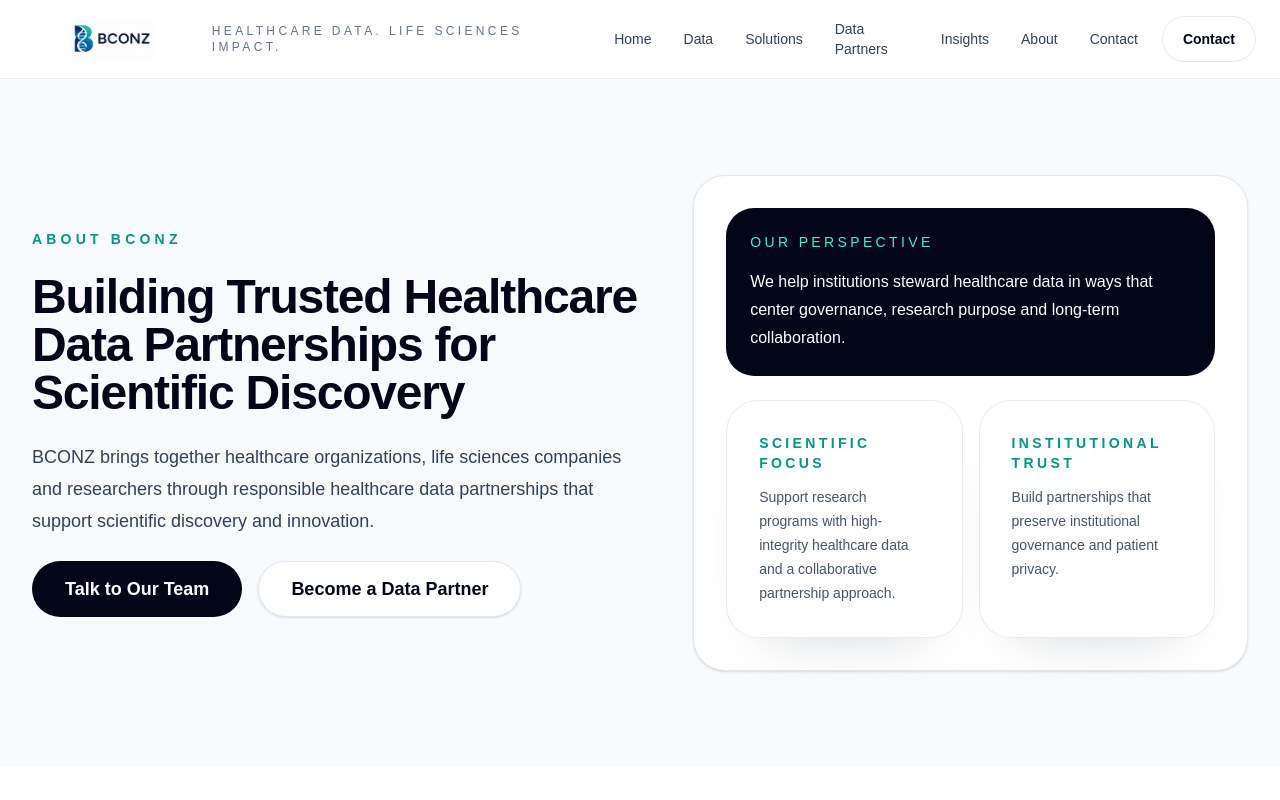
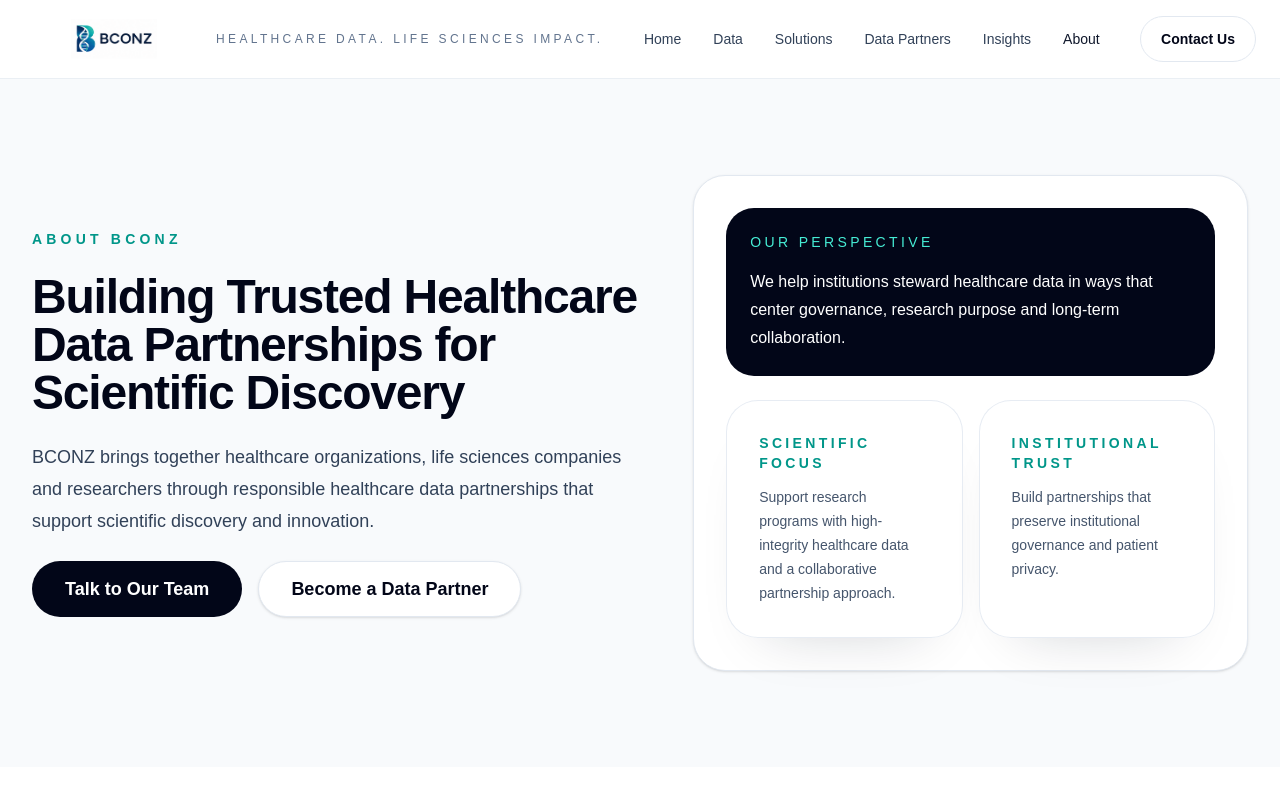
Before and after one commit to safetywarden/bconz, a Next.js app: page /about in a window 1280 px wide. Shown: the top 800 px of the page. Built offline with nearby package versions, Linux system fonts and the light colour scheme.

Commit message:
contact us update

```diff
--- a/src/components/navigation/header.tsx
+++ b/src/components/navigation/header.tsx
@@ -1,6 +1,7 @@
 "use client";
 
 import { useEffect, useState } from "react";
+import { usePathname } from "next/navigation";
 import Image from "next/image";
 import Link from "next/link";
 import { logoConfig, navigation } from "@/lib/site";
@@ -8,6 +9,7 @@
 export function Header() {
   const [isScrolled, setIsScrolled] = useState(false);
   const [menuOpen, setMenuOpen] = useState(false);
+  const pathname = usePathname();
 
     useEffect(() => {
       const onScroll = () => {
@@ -53,15 +55,19 @@
         </Link>
 
         <nav className="hidden items-center gap-8 md:flex">
-          {navigation.map((item) => (
+          {navigation.map((item) => {
+            const isActive = pathname === item.href || (item.href !== "/" && pathname.startsWith(item.href));
+            return (
               <Link
                 key={item.title}
                 href={item.href}
-              className="text-sm font-medium text-slate-700 transition-colors hover:text-slate-950"
+                className={`text-sm font-medium transition-colors ${isActive ? "text-slate-900" : "text-slate-700 hover:text-slate-950"}`}
+                aria-current={isActive ? "page" : undefined}
               >
                 {item.title}
               </Link>
-          ))}
+            );
+          })}
         </nav>
 
         <div className="flex items-center gap-3">
@@ -69,7 +75,7 @@
             href="/contact"
             className="hidden rounded-full border border-slate-200 bg-white px-5 py-3 text-sm font-semibold text-slate-950 transition hover:border-slate-300 hover:bg-slate-50 md:inline-flex"
           >
-            Contact
+            Contact Us
           </Link>
           <button
             type="button"
@@ -89,16 +95,20 @@
       {menuOpen ? (
         <div className="border-b border-slate-200/70 bg-white/95 px-6 py-6 shadow-sm md:hidden">
           <div className="space-y-4">
-            {navigation.map((item) => (
+            {navigation.map((item) => {
+              const isActive = pathname === item.href || (item.href !== "/" && pathname.startsWith(item.href));
+              return (
                 <Link
                   key={item.title}
                   href={item.href}
-                className="block rounded-3xl px-4 py-3 text-sm font-medium text-slate-800 transition-colors hover:bg-slate-50"
+                  className={`block rounded-3xl px-4 py-3 text-sm font-medium transition-colors ${isActive ? "bg-slate-50 text-slate-900" : "text-slate-800 hover:bg-slate-50"}`}
                   onClick={() => setMenuOpen(false)}
+                  aria-current={isActive ? "page" : undefined}
                 >
                   {item.title}
                 </Link>
-            ))}
+              );
+            })}
           </div>
         </div>
       ) : null}
--- a/src/lib/site.ts
+++ b/src/lib/site.ts
@@ -14,7 +14,7 @@
   { title: "Data Partners", href: "/data-partners" },
   { title: "Insights", href: "/insights" },
   { title: "About", href: "/about" },
-  { title: "Contact", href: "/contact" },
+  // Contact is provided as a primary CTA instead of a navigation item
 ];
 
 export const footerLinks: FooterLink[] = [
```
Lines whose indentation alone changed are shown as unchanged.
